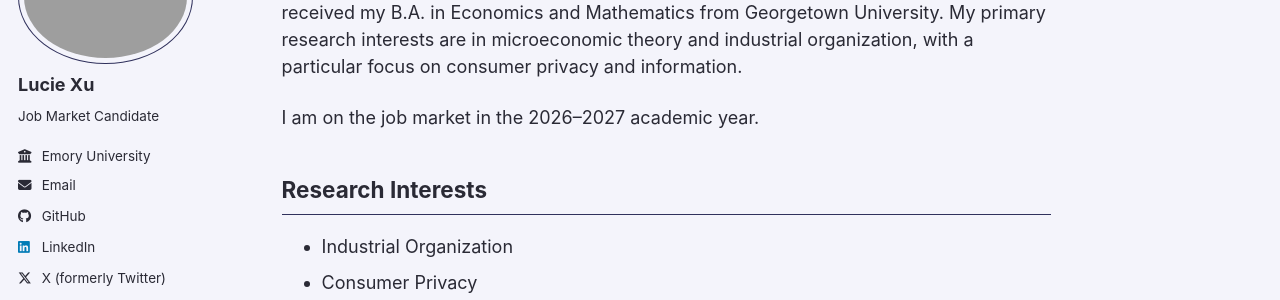
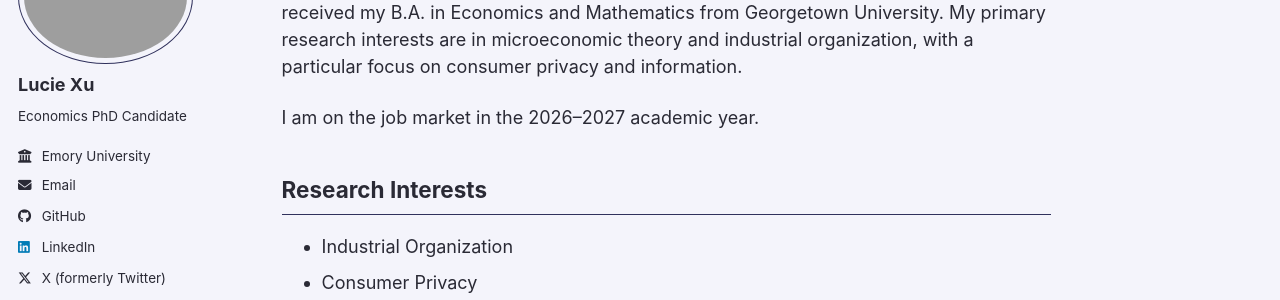
Before and after one commit to lucieexu27/lucieexu27.github.io, a Jekyll site: the page built from _pages/about.md, in a window 1280 px wide. Shown: the part 171-471 px from the top of the page. Built offline with Jekyll 4.4.1, drawn with Linux system fonts in a browser that asks for light colours; a style sheet for code colours, icons or effects is not loaded.

Commit message:
Update bio to reflect current status

```diff
--- a/_config.yml
+++ b/_config.yml
@@ -27,7 +27,7 @@ author:
   avatar           : "profile.png"
   name             : "Lucie Xu"
   pronouns         : # example: "she/her"
-  bio              : "Job Market Candidate"
+  bio              : "Economics PhD Candidate"
   location         :
   employer         : "Emory University"
   uri              : # URL
```
